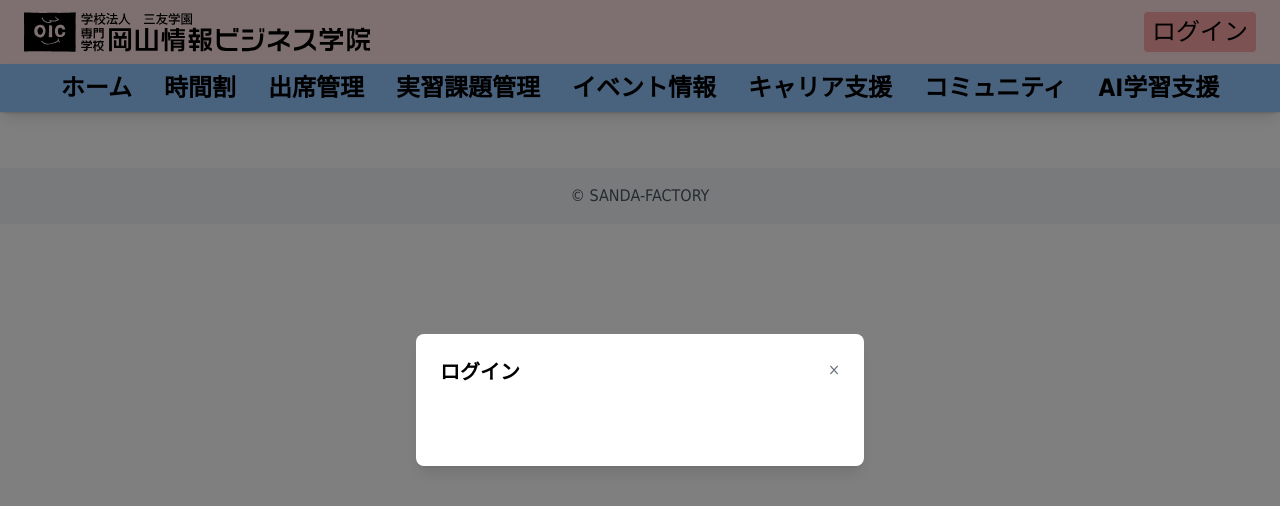
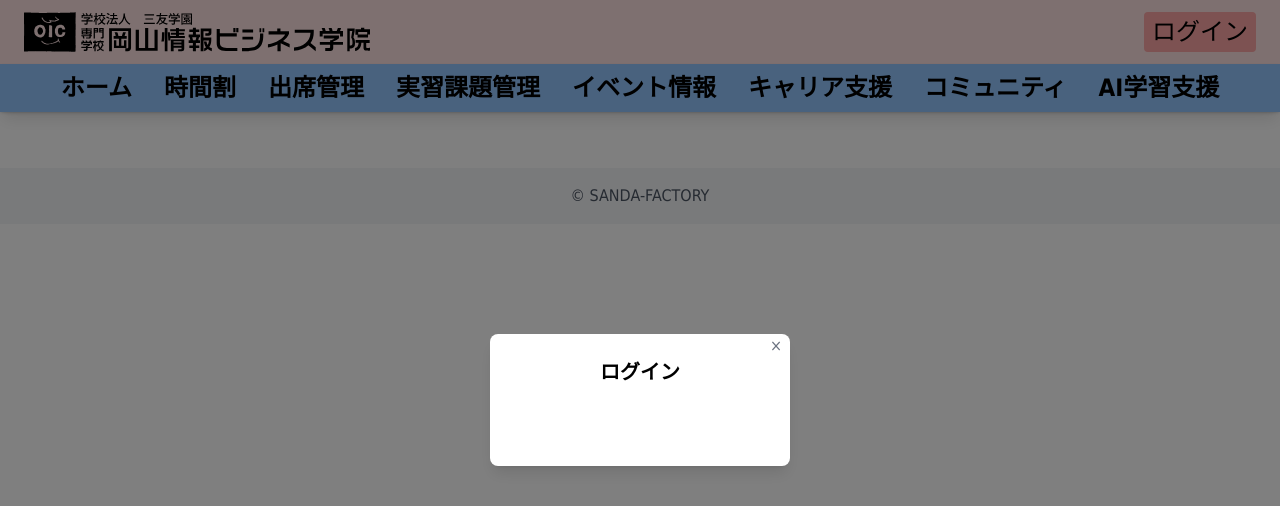
Before and after one commit to shino1892/OIC-Web-Portal, a Next.js app in the folder frontend/: page / in a window 1280 px wide. Both pictures are taken after a click on the button "ログイン". Shown: the top 506 px of the page. Built offline with nearby package versions, Linux system fonts and the light colour scheme; no server answers.

Commit message:
ログインボタンのpopupサイズ変更

```diff
--- a/frontend/src/app/login/page.tsx
+++ /dev/null
@@ -1,12 +0,0 @@
-"use client";
-
-import { useEffect } from "react";
-import { useRouter } from "next/navigation";
-
-export default function Home() {
-  const router = useRouter();
-  useEffect(() => {
-    router.push("/time-table"); // 例: 時間割ページにリダイレクト
-  }, [router]);
-  return null;
-}
--- a/frontend/src/app/time-table/page.tsx
+++ b/frontend/src/app/time-table/page.tsx
@@ -56,7 +56,10 @@ export default function TimeTable() {
   useEffect(() => {
     const init = async () => {
       const token = localStorage.getItem("token");
-      if (!token) return;
+      if (!token) {
+        router.push("/login");
+        return;
+      }
 
       try {
         // 1. Fetch User Info to get default major and userId
--- a/frontend/src/components/LoginModal.tsx
+++ b/frontend/src/components/LoginModal.tsx
@@ -43,10 +43,12 @@ export default function LoginModal({ isOpen, onClose }: LoginModalProps) {
 
   return (
     <div className="fixed inset-0 bg-black bg-opacity-50 flex justify-center items-center z-50">
-      <div className="bg-white p-6 rounded-lg shadow-lg max-w-md w-full">
-        <button onClick={onClose} className="float-right text-gray-500 hover:text-gray-700">×</button>
-        <h2 className="text-xl font-bold mb-4">ログイン</h2>
-        <GoogleLogin onSuccess={handleSuccess} onError={() => {}} />
+      <div className="bg-white p-6 rounded-lg shadow-lg max-w-[300px] w-full relative flex flex-col items-center">
+        <button onClick={onClose} className="absolute top-0 right-2 text-gray-500 hover:text-gray-700">×</button>
+        <h2 className="text-xl font-bold mb-4 text-center">ログイン</h2>
+        <div className="flex justify-center">
+          <GoogleLogin onSuccess={handleSuccess} onError={() => {}} />
+        </div>
       </div>
     </div>
   );
```
